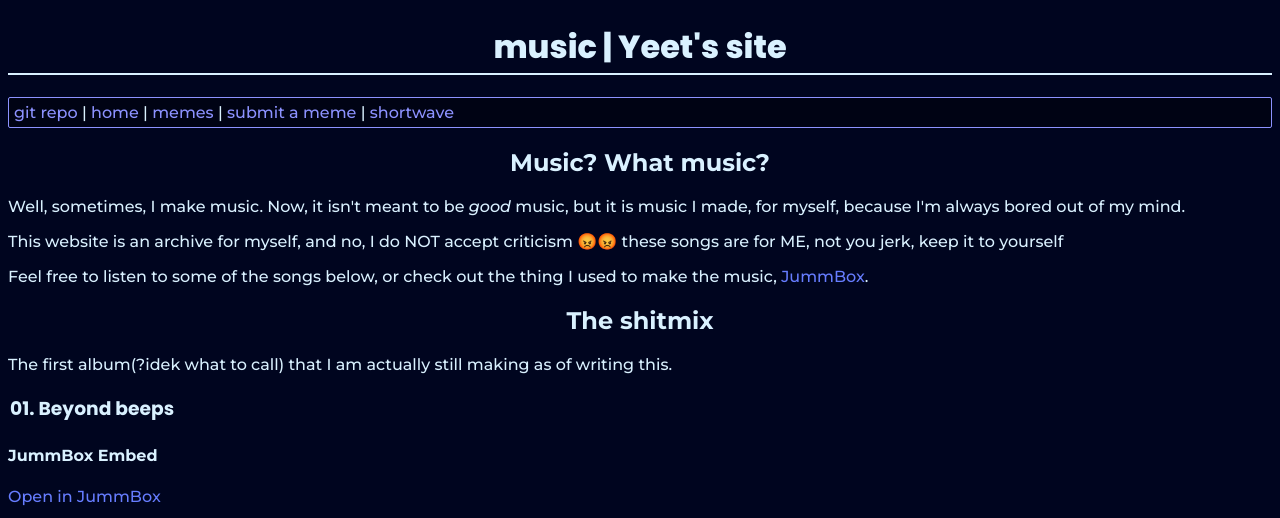
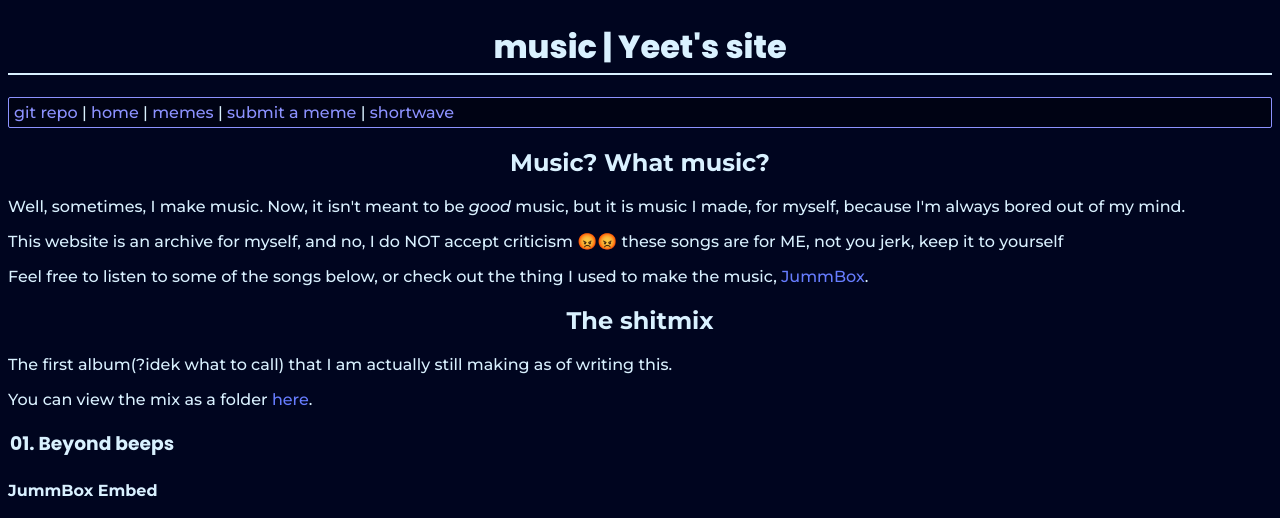
Before and after one commit to yeetssite/music, a Jekyll site: the page built from index.html, in a window 1280 px wide and 900 px high, cut to the strip 0-518 px from the top of the window. Built offline with Jekyll 4.4.1, drawn with Linux system fonts in a browser that asks for light colours; a script that is not in the unit is left out.

Commit message:
Reapply "Add link to theshitmix/"
This reverts commit 0853ee44e53f1e2c0b07d821013d6762fae93d4b.

```diff
--- a/index.html
+++ b/index.html
@@ -19,6 +19,7 @@ title: music
 
 	<h2>The shitmix</h2>
 	<p>The first album(?idek what to call) that I am actually still making as of writing this.</p>
+	<p>You can view the mix as a folder <a href="./theshitmix/">here</a>.</p>
 
 	<h3>01. Beyond beeps</h3>
 	<h4>JummBox Embed</h4>
```
